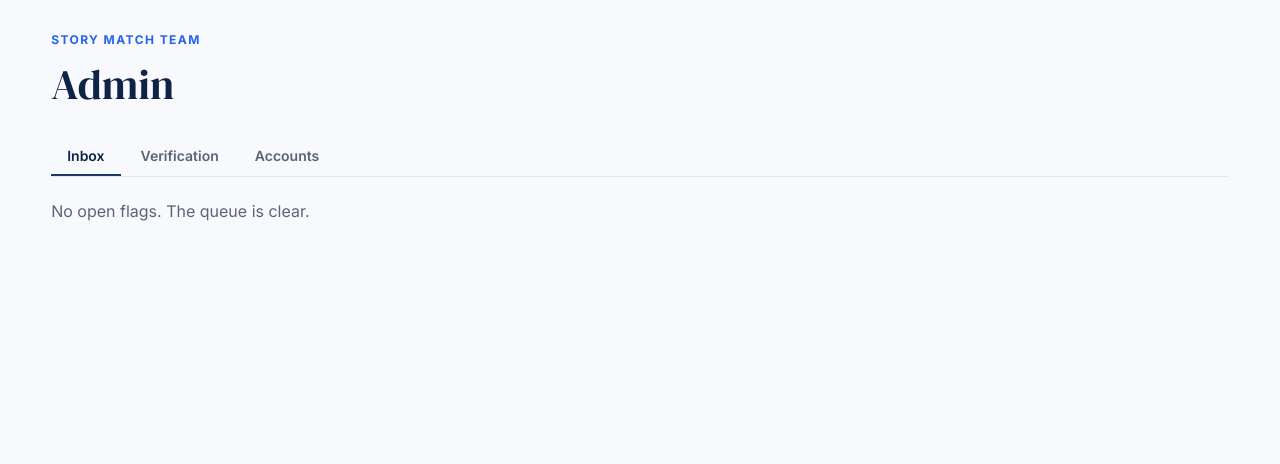
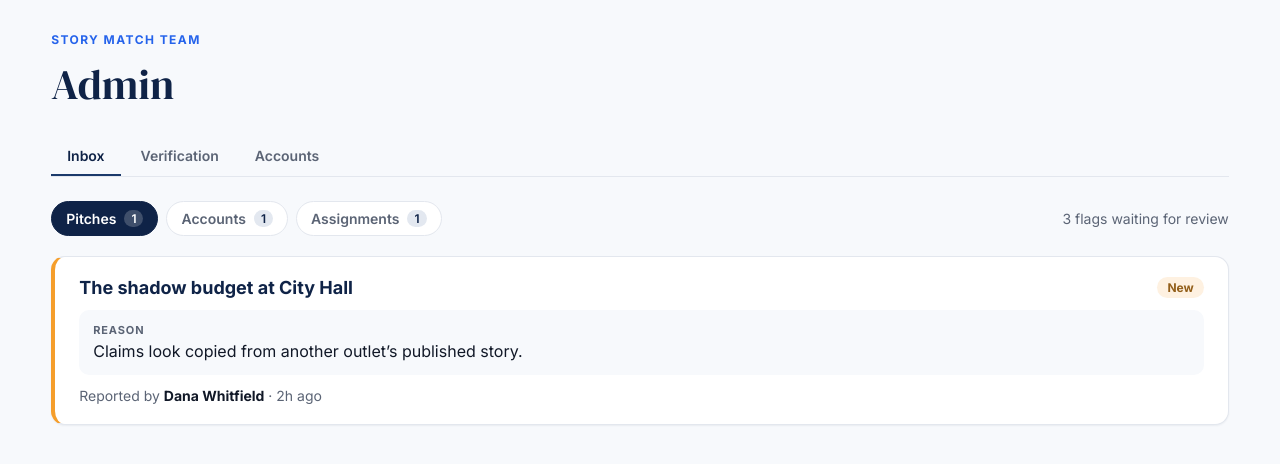
Before and after one commit to BU-Spark/se-iij-freelance-marketplace, a Next.js app: page /admin in a window 1280 px wide. Shown: the top 464 px of the page. Built offline with nearby package versions, Linux system fonts and the light colour scheme.

Commit message:
feat: show flagged items in the admin inbox, split by pitches, accounts and assignments (#172)
Inbox rows show the flagged item, reason, reporter, status and how long ago it was raised.
Uses sample flags until the backend exists.

```diff
--- /dev/null
+++ b/app/admin/AdminInbox.tsx
@@ -0,0 +1,80 @@
+'use client';
+
+import { useState } from 'react';
+import clsx from 'clsx';
+import { timeAgo } from '../utils/dashboard.utils';
+import type { FlagReport, FlagStatus, FlagTarget } from '../types/admin.types';
+import styles from './admin.module.css';
+
+/** One tab per kind of flagged thing, so the team reviews like with like */
+const TABS: { value: FlagTarget; label: string; noun: string }[] = [
+  { value: 'pitch', label: 'Pitches', noun: 'pitches' },
+  { value: 'account', label: 'Accounts', noun: 'accounts' },
+  { value: 'assignment', label: 'Assignments', noun: 'assignments' },
+];
+
+const STATUS_LABELS: Record<FlagStatus, string> = {
+  open: 'New',
+  reviewing: 'In review',
+  resolved: 'Resolved',
+  dismissed: 'Dismissed',
+};
+
+/** The queue of flags raised from across the marketplace, split by what was flagged */
+export default function AdminInbox({ reports }: { reports: FlagReport[] }) {
+  const [tab, setTab] = useState<FlagTarget>('pitch');
+
+  const countFor = (type: FlagTarget) => reports.filter((r) => r.targetType === type).length;
+  const shown = reports.filter((r) => r.targetType === tab);
+  const current = TABS.find((t) => t.value === tab)!;
+
+  return (
+    <section>
+      <div className={styles.toolbar}>
+        <div role="group" aria-label="Flag type" className={styles.filters}>
+          {TABS.map((t) => (
+            <button
+              key={t.value}
+              type="button"
+              aria-pressed={t.value === tab}
+              className={styles.filter}
+              onClick={() => setTab(t.value)}
+            >
+              {t.label}
+              <span className={styles.count}>{countFor(t.value)}</span>
+            </button>
+          ))}
+        </div>
+        <p className={styles.summary}>
+          {reports.length} {reports.length === 1 ? 'flag' : 'flags'} waiting for review
+        </p>
+      </div>
+
+      {shown.length === 0 ? (
+        <p className={styles.emptyCard}>
+          <strong>All clear</strong>
+          No flagged {current.noun} right now.
+        </p>
+      ) : (
+        <ul className={styles.list}>
+          {shown.map((report) => (
+            <li key={report.id} className={clsx(styles.row, styles[report.status])}>
+              <div className={styles.rowTop}>
+                <h2 className={styles.rowTitle}>{report.targetLabel}</h2>
+                <span className={clsx(styles.status, styles[report.status])}>{STATUS_LABELS[report.status]}</span>
+              </div>
+              <p className={styles.reason}>
+                <span className={styles.reasonLabel}>Reason</span>
+                {report.reason}
+              </p>
+              <p className={styles.meta}>
+                Reported by <strong>{report.reporterName}</strong> ·{' '}
+                <time dateTime={report.createdAt}>{timeAgo(new Date(report.createdAt))}</time>
+              </p>
+            </li>
+          ))}
+        </ul>
+      )}
+    </section>
+  );
+}
--- a/app/admin/admin.module.css
+++ b/app/admin/admin.module.css
@@ -55,3 +55,145 @@
 .empty {
   color: var(--muted);
 }
+
+
+.toolbar {
+  display: flex;
+  flex-wrap: wrap;
+  align-items: center;
+  justify-content: space-between;
+  gap: 12px 24px;
+  margin-bottom: 20px;
+}
+
+.filters {
+  display: flex;
+  flex-wrap: wrap;
+  gap: 8px;
+}
+
+.filter {
+  display: inline-flex;
+  align-items: center;
+  gap: 8px;
+  padding: 8px 14px;
+  border: 1px solid var(--line);
+  border-radius: 999px;
+  background: var(--white);
+  color: var(--muted);
+  font: inherit;
+  font-size: 14px;
+  font-weight: 600;
+  cursor: pointer;
+}
+
+.filter[aria-pressed='true'] {
+  border-color: var(--navy-deep);
+  background: var(--navy-deep);
+  color: var(--white);
+}
+
+.count {
+  padding: 1px 7px;
+  border-radius: 999px;
+  background: var(--mist);
+  color: var(--navy-deep);
+  font-size: 12px;
+}
+
+.filter[aria-pressed='true'] .count {
+  background: rgba(255, 255, 255, 0.2);
+  color: var(--white);
+}
+
+.summary,
+.meta {
+  margin: 0;
+  color: var(--muted);
+  font-size: 14px;
+}
+
+.list {
+  display: grid;
+  gap: 12px;
+  margin: 0;
+  padding: 0;
+  list-style: none;
+}
+
+.row,
+.emptyCard {
+  padding: 20px 24px;
+  border: 1px solid var(--line);
+  border-radius: var(--radius);
+  background: var(--white);
+  box-shadow: var(--shadow-sm);
+}
+
+/* each status sets its tone; the row edge and the status pill both use it */
+.open {
+  --tone: var(--c-amber);
+}
+
+.reviewing {
+  --tone: var(--c-blue);
+}
+
+.row {
+  border-left: 4px solid var(--tone, var(--line));
+}
+
+.rowTop {
+  display: flex;
+  align-items: flex-start;
+  justify-content: space-between;
+  gap: 16px;
+}
+
+.rowTitle {
+  margin: 0;
+  color: var(--navy-deep);
+  font-size: 18px;
+}
+
+.status {
+  padding: 3px 10px;
+  border-radius: 999px;
+  background: color-mix(in srgb, var(--tone) 14%, white);
+  color: color-mix(in srgb, var(--tone) 60%, black);
+  font-size: 12px;
+  font-weight: 700;
+}
+
+.reason {
+  margin: 12px 0;
+  padding: 12px 14px;
+  border-radius: 10px;
+  background: var(--bg);
+  line-height: 1.5;
+}
+
+.reasonLabel {
+  display: block;
+  color: var(--muted);
+  font-size: 11px;
+  font-weight: 700;
+  letter-spacing: 0.08em;
+  text-transform: uppercase;
+}
+
+.meta strong {
+  color: var(--ink);
+}
+
+.emptyCard {
+  padding: 40px 24px;
+  color: var(--muted);
+  text-align: center;
+}
+
+.emptyCard strong {
+  display: block;
+  margin-bottom: 4px;
+  color: var(--navy-deep);
+}
--- /dev/null
+++ b/app/admin/constants.ts
@@ -0,0 +1,38 @@
+import type { FlagReport } from '../types/admin.types';
+
+// TODO: replace these sample flags with data from the backend once the flags API exists
+
+const hoursAgo = (hours: number) => new Date(Date.now() - hours * 60 * 60 * 1000).toISOString();
+
+export const FLAG_REPORTS: FlagReport[] = [
+  {
+    id: 'flag-1',
+    targetType: 'pitch',
+    targetId: 'shadow-budget',
+    targetLabel: 'The shadow budget at City Hall',
+    reason: 'Claims look copied from another outlet’s published story.',
+    reporterName: 'Dana Whitfield',
+    status: 'open',
+    createdAt: hoursAgo(2),
+  },
+  {
+    id: 'flag-2',
+    targetType: 'account',
+    targetId: 'user-jlee',
+    targetLabel: 'Jordan Lee',
+    reason: 'Profile photo and portfolio belong to a different reporter.',
+    reporterName: 'Marcus Thorne',
+    status: 'open',
+    createdAt: hoursAgo(7),
+  },
+  {
+    id: 'flag-3',
+    targetType: 'assignment',
+    targetId: 'transit-strike',
+    targetLabel: 'Transit strike explainer',
+    reason: 'Rate listed is far below the posted minimum.',
+    reporterName: 'Priya Shah',
+    status: 'reviewing',
+    createdAt: hoursAgo(26),
+  },
+];
--- a/app/admin/page.tsx
+++ b/app/admin/page.tsx
@@ -1,6 +1,6 @@
-import styles from './admin.module.css';
+import AdminInbox from './AdminInbox';
+import { FLAG_REPORTS } from './constants';
 
 export default function AdminInboxPage() {
-  // To Do: cards for reports and flags raised from the flag icon
-  return <p className={styles.empty}>No open flags. The queue is clear.</p>;
+  return <AdminInbox reports={FLAG_REPORTS} />;
 }
```
Also changed, not shown: 1 other file (tests, documents, lock files or other folders).
